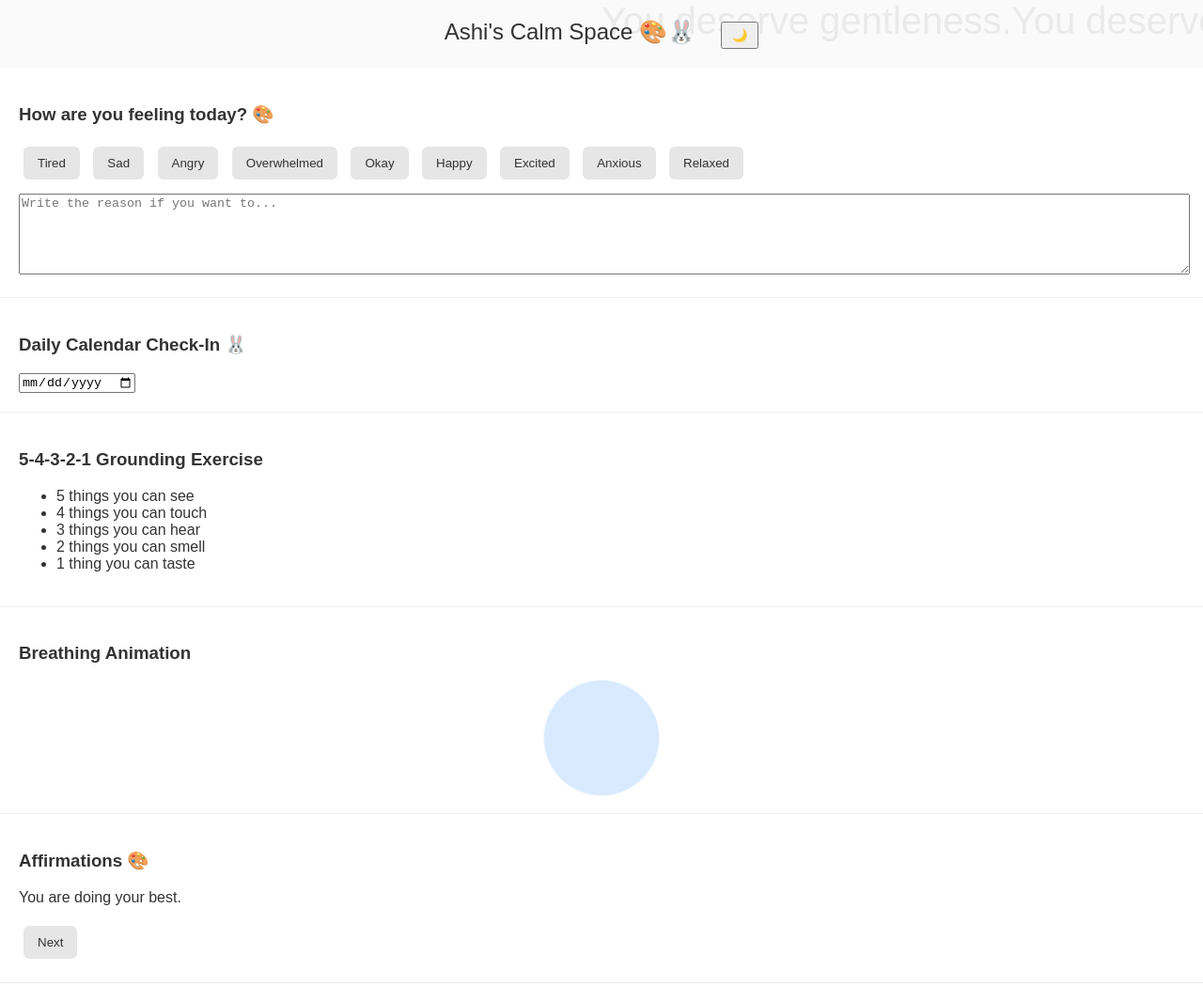
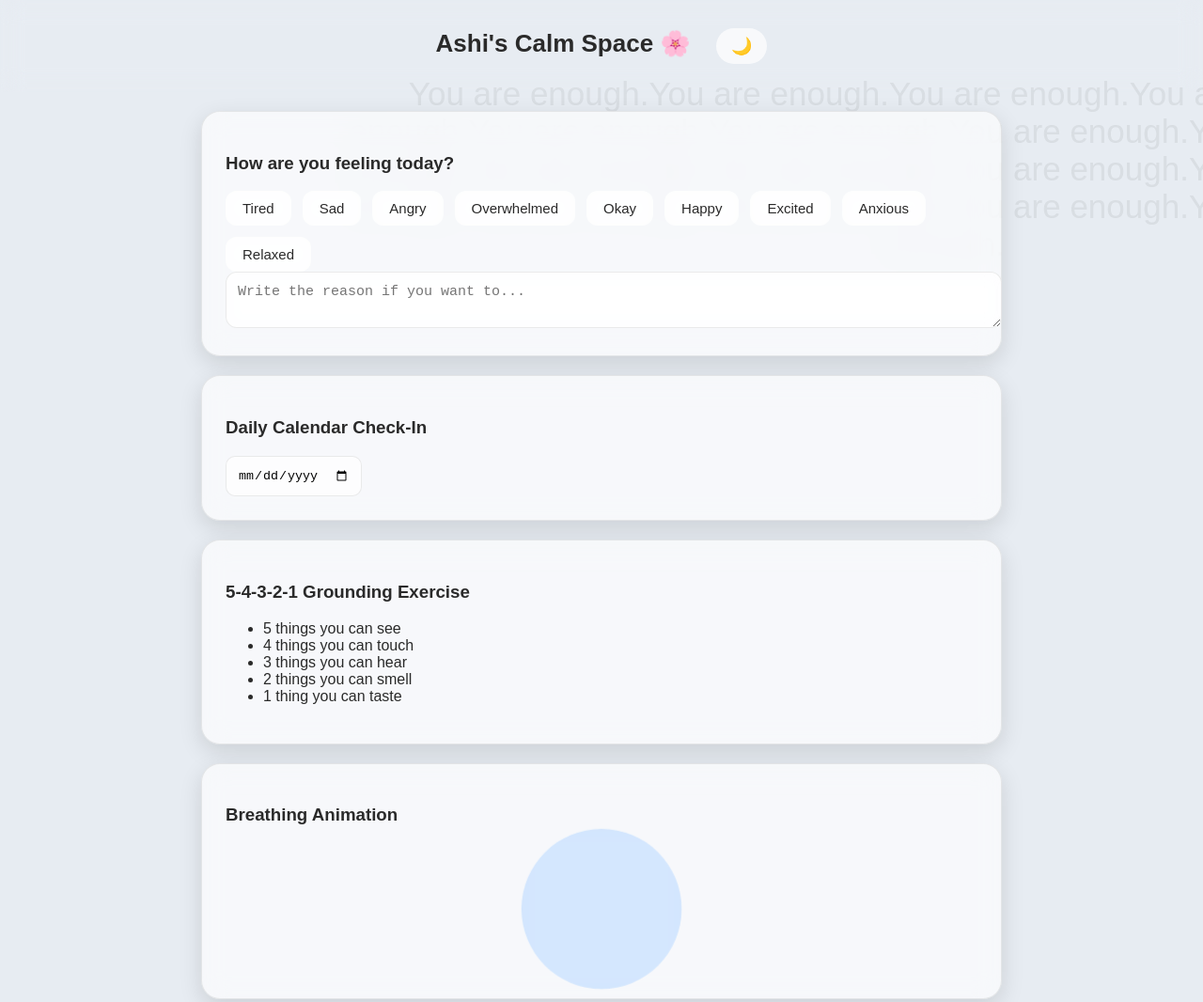
Before and after one commit to rohanrohe1434-byte/ashisafespace, a plain HTML site: page index.html in a window 1280 px wide. Shown: the top 1066 px of the page at 94% size. Drawn offline with Linux system fonts and the light colour scheme.

Commit message:
Update index.html

```diff
--- a/index.html
+++ b/index.html
@@ -4,137 +4,226 @@
 <meta charset="UTF-8" />
 <meta name="viewport" content="width=device-width, initial-scale=1.0" />
 <title>Ashi's Space</title>
+
 <style>
+/* ----------------------------------------------------------
+   THEME COLORS
+---------------------------------------------------------- */
 :root {
-  --bg-color: #fafafa;
-  --text-color: #333;
-  --section-bg: #fff;
-  --button-bg: #e6e6e6;
-  --button-text: #333;
-  --button-selected-bg: #4caf50;
+  --bg: #e7ecf2;
+  --text: #2a2a2a;
+  --card-bg: rgba(255, 255, 255, 0.65);
+  --border: rgba(0, 0, 0, 0.08);
+  --button-bg: rgba(255, 255, 255, 0.7);
+  --button-selected: #6bcf8b;
   --button-selected-text: #fff;
-  --emergency-bg: #ff6666;
+  --shadow: 0 8px 24px rgba(0, 0, 0, 0.12);
 }
 
 [data-theme="dark"] {
-  --bg-color: #1e1e1e;
-  --text-color: #f0f0f0;
-  --section-bg: #2a2a2a;
-  --button-bg: #444;
-  --button-text: #f0f0f0;
-  --button-selected-bg: #81c784;
+  --bg: #0f0f0f;
+  --text: #e5e5e5;
+  --card-bg: rgba(30, 30, 30, 0.65);
+  --border: rgba(255, 255, 255, 0.08);
+  --button-bg: rgba(40, 40, 40, 0.7);
+  --button-selected: #94f7b5;
   --button-selected-text: #000;
-  --emergency-bg: #ff4d4d;
+  --shadow: 0 8px 24px rgba(0, 0, 0, 0.5);
 }
 
+/* ----------------------------------------------------------
+   BASE
+---------------------------------------------------------- */
 body {
   margin: 0;
   padding: 0;
-  font-family: Arial, sans-serif;
-  background: var(--bg-color);
-  color: var(--text-color);
+  font-family: "Poppins", Arial, sans-serif;
+  background: var(--bg);
+  color: var(--text);
   transition: background 0.3s, color 0.3s;
+  overflow-x: hidden;
 }
 
 header {
-  padding: 20px;
   text-align: center;
-  font-size: 24px;
+  padding: 30px 10px;
+  font-size: 26px;
+  font-weight: 600;
+  backdrop-filter: blur(12px);
 }
 
+/* Theme toggle button */
 #themeToggle {
+  background: var(--button-bg);
+  border: none;
+  border-radius: 50px;
+  padding: 8px 16px;
+  cursor: pointer;
   margin-left: 20px;
-  padding: 5px 10px;
-  cursor: pointer;
+  font-size: 18px;
+  transition: 0.3s;
+}
+#themeToggle:hover {
+  transform: scale(1.08);
 }
 
+/* ----------------------------------------------------------
+   CARDS (sections)
+---------------------------------------------------------- */
 .section {
-  padding: 20px;
-  border-bottom: 1px solid #eee;
-  background: var(--section-bg);
-  transition: background 0.3s, color 0.3s;
+  margin: 20px auto;
+  width: 90%;
+  max-width: 800px;
+  padding: 25px;
+  border-radius: 20px;
+  background: var(--card-bg);
+  border: 1px solid var(--border);
+  backdrop-filter: blur(14px);
+  box-shadow: var(--shadow);
+  transition: 0.35s ease;
+}
+.section:hover {
+  transform: translateY(-2px);
 }
 
-.feeling-buttons button,
-.affirmations button {
-  margin: 5px;
-  padding: 10px 15px;
+/* ----------------------------------------------------------
+   FEELING BUTTONS
+---------------------------------------------------------- */
+.feeling-buttons {
+  display: flex;
+  flex-wrap: wrap;
+  gap: 12px;
+}
+
+.feeling-buttons button {
+  padding: 10px 18px;
+  border-radius: 12px;
   border: none;
-  border-radius: 6px;
   cursor: pointer;
   background: var(--button-bg);
-  color: var(--button-text);
-  transition: background 0.3s, color 0.3s;
+  backdrop-filter: blur(8px);
+  transition: 0.3s ease;
+  font-size: 15px;
+  color: var(--text);
+}
+
+.feeling-buttons button:hover {
+  transform: scale(1.08);
+  box-shadow: 0 4px 14px rgba(0, 0, 0, 0.12);
 }
 
 .feeling-buttons button.selected {
-  background: var(--button-selected-bg);
+  background: var(--button-selected);
   color: var(--button-selected-text);
+  box-shadow: 0 4px 12px rgba(0, 255, 100, 0.4);
 }
 
+/* ----------------------------------------------------------
+   TEXTAREA + INPUTS
+---------------------------------------------------------- */
 textarea {
   width: 100%;
-  height: 80px;
-  margin-top: 10px;
+  border-radius: 12px;
+  border: 1px solid var(--border);
+  background: var(--button-bg);
+  padding: 12px;
+  backdrop-filter: blur(8px);
+  transition: 0.3s;
+  font-size: 15px;
+}
+textarea:focus {
+  outline: none;
+  transform: scale(1.01);
+  border-color: #94e3ff;
 }
 
-.notes textarea {
-  height: 150px;
-}
-
-.emergency button {
-  padding: 12px 20px;
-  border: none;
-  border-radius: 6px;
-  background: var(--emergency-bg);
-  color: white;
-  cursor: pointer;
-}
-
-.background-quotes {
-  position: fixed;
-  top: 0;
-  left: 0;
-  width: 100%;
-  height: 100%;
-  z-index: -1;
-  opacity: 0.08;
-  font-size: 40px;
-  white-space: nowrap;
-  animation: scrollQuotes 20s linear infinite;
-}
-
-@keyframes scrollQuotes {
-  0% { transform: translateX(100%); }
-  100% { transform: translateX(-100%); }
-}
-
+/* ----------------------------------------------------------
+   BREATHING ANIMATION
+---------------------------------------------------------- */
 #breathCircle {
-  width: 120px;
-  height: 120px;
+  width: 140px;
+  height: 140px;
+  background: rgba(120, 180, 255, 0.3);
   border-radius: 50%;
-  background: #d9eaff;
   margin: auto;
-  animation: breathe 6s infinite;
+  backdrop-filter: blur(8px);
+  animation: breathe 7s infinite ease-in-out;
 }
 
 @keyframes breathe {
   0% { transform: scale(1); }
-  50% { transform: scale(1.3); }
+  50% { transform: scale(1.35); }
   100% { transform: scale(1); }
+}
+
+/* ----------------------------------------------------------
+   AFFIRMATIONS
+---------------------------------------------------------- */
+.affirmations button {
+  padding: 10px 18px;
+  border-radius: 12px;
+  border: none;
+  cursor: pointer;
+  background: var(--button-bg);
+  backdrop-filter: blur(8px);
+  transition: 0.3s ease;
+}
+.affirmations button:hover {
+  transform: scale(1.08);
+}
+
+/* ----------------------------------------------------------
+   EMERGENCY BUTTON
+---------------------------------------------------------- */
+.emergency button {
+  padding: 14px;
+  width: 100%;
+  border-radius: 14px;
+  border: none;
+  background: #ff5c5c;
+  color: white;
+  font-weight: 600;
+  cursor: pointer;
+  transition: 0.3s;
+}
+.emergency button:hover {
+  transform: scale(1.05);
+  background: #ff3b3b;
+}
+
+/* ----------------------------------------------------------
+   BACKGROUND FAINT QUOTES
+---------------------------------------------------------- */
+.background-quotes {
+  position: fixed;
+  top: 10%;
+  left: 0;
+  width: 100%;
+  font-size: 35px;
+  opacity: 0.07;
+  text-align: center;
+  animation: floatText 14s linear infinite;
+}
+
+@keyframes floatText {
+  0% { transform: translateX(100%); }
+  100% { transform: translateX(-100%); }
 }
 </style>
 </head>
+
 <body>
+
 <header>
-  Ashi's Calm Space 🎨🐰
+  Ashi's Calm Space 🌸
   <button id="themeToggle">🌙</button>
 </header>
 
 <div class="background-quotes" id="quotes"></div>
 
-<div class="section" id="checkin">
-  <h3>How are you feeling today? 🎨</h3>
+<!-- FEELINGS -->
+<div class="section">
+  <h3>How are you feeling today?</h3>
   <div class="feeling-buttons">
     <button onclick="toggleFeeling(this, 'tired')">Tired</button>
     <button onclick="toggleFeeling(this, 'sad')">Sad</button>
@@ -149,13 +238,16 @@ textarea {
   <textarea id="reason" placeholder="Write the reason if you want to..."></textarea>
 </div>
 
-<div class="section" id="calendar">
-  <h3>Daily Calendar Check‑In 🐰</h3>
-  <input type="date" id="datePicker" />
+<!-- CALENDAR -->
+<div class="section">
+  <h3>Daily Calendar Check-In</h3>
+  <input type="date" id="datePicker"
+    style="padding: 12px; border-radius: 10px; border: 1px solid var(--border); background: var(--button-bg);">
 </div>
 
-<div class="section grounding">
-  <h3>5‑4‑3‑2‑1 Grounding Exercise </h3>
+<!-- GROUNDING -->
+<div class="section">
+  <h3>5-4-3-2-1 Grounding Exercise</h3>
   <ul>
     <li>5 things you can see</li>
     <li>4 things you can touch</li>
@@ -165,62 +257,69 @@ textarea {
   </ul>
 </div>
 
-<div class="section" id="breathing">
-  <h3>Breathing Animation </h3>
+<!-- BREATH -->
+<div class="section">
+  <h3>Breathing Animation</h3>
   <div id="breathCircle"></div>
 </div>
 
+<!-- AFFIRMATIONS -->
 <div class="section affirmations">
-  <h3>Affirmations 🎨</h3>
-  <p id="affirmText"></p>
+  <h3>Affirmations</h3>
+  <p id="affirmText" style="font-size:17px; font-weight:500;"></p>
   <button onclick="nextAffirmation()">Next</button>
 </div>
 
-<div class="section notes">
-  <h3>Your Private Notes 🐰</h3>
+<!-- NOTES -->
+<div class="section">
+  <h3>Your Private Notes</h3>
   <textarea id="privateNotes"></textarea>
-  <button onclick="saveNotes()">Save</button>
+  <button onclick="saveNotes()" style="margin-top:10px; padding:10px 16px; border:none; border-radius:10px; background:var(--button-bg); cursor:pointer;">
+    Save
+  </button>
 </div>
 
-<div class="section" id="notYourFault">
-  <h3>You Are Not the Problem </h3>
+<!-- NOT YOUR FAULT -->
+<div class="section">
+  <h3>You Are Not the Problem</h3>
   <p>Abuse is not your fault.</p>
   <p>Love doesn’t require suffering.</p>
-  <p>Trust issues come from being hurt, not from being "wrong".</p>
+  <p>Your feelings are real and valid.</p>
 </div>
 
-<div class="section" id="supportMap">
-  <h3>Support Map </h3>
+<!-- SUPPORT MAP -->
+<div class="section">
+  <h3>Support Map</h3>
   <ul>
     <li>You deserve respect.</li>
-    <li>You don’t have to answer toxic messages right now.</li>
-    <li>Your feelings are valid.</li>
+    <li>You don’t have to respond to toxic messages.</li>
+    <li>Your feelings matter.</li>
   </ul>
 </div>
 
+<!-- EMERGENCY -->
 <div class="section emergency">
   <h3>Emergency Support</h3>
   <button onclick="window.location.href='tel:7997664747'">Contact</button>
 </div>
 
-<div class="corner-message">You’re not alone in this world. 🎨🐰</div>
-
 <script>
+/* Background quotes */
 const quotes = [
   "You are enough.",
-  "One step at a time.",
-  "You deserve gentleness.",
-  "You are stronger than you think.",
-  "You matter."
+  "You matter.",
+  "You deserve peace.",
+  "You are important.",
+  "You are strong."
 ];
+function cycleQuotes() {
+  document.getElementById("quotes").innerText =
+    quotes[Math.floor(Math.random() * quotes.length)].repeat(20);
+}
+setInterval(cycleQuotes, 3000);
+cycleQuotes();
 
-function randomQuote() {
-  const q = quotes[Math.floor(Math.random() * quotes.length)];
-  document.getElementById('quotes').innerText = q.repeat(20);
-}
-setInterval(randomQuote, 3000);
-randomQuote();
-
+/* Affirmations */
 let affirmList = [
   "You are doing your best.",
   "You deserve peace.",
@@ -229,62 +328,66 @@ let affirmList = [
   "You are allowed to rest."
 ];
 let affirmIndex = 0;
+
 function nextAffirmation() {
-  document.getElementById('affirmText').innerText = affirmList[affirmIndex];
+  document.getElementById("affirmText").innerText = affirmList[affirmIndex];
   affirmIndex = (affirmIndex + 1) % affirmList.length;
 }
 nextAffirmation();
 
+/* Notes */
 function saveNotes() {
-  localStorage.setItem('ashi_private_notes', document.getElementById('privateNotes').value);
+  localStorage.setItem("ashi_private_notes", document.getElementById("privateNotes").value);
+}
+document.getElementById("privateNotes").value =
+  localStorage.getItem("ashi_private_notes") || "";
+
+/* Theme toggle */
+const themeToggle = document.getElementById("themeToggle");
+const savedTheme = localStorage.getItem("ashi_theme") || "light";
+document.documentElement.setAttribute("data-theme", savedTheme);
+updateToggleIcon(savedTheme);
+
+themeToggle.addEventListener("click", () => {
+  const currentTheme = document.documentElement.getAttribute("data-theme");
+  const newTheme = currentTheme === "light" ? "dark" : "light";
+  document.documentElement.setAttribute("data-theme", newTheme);
+  localStorage.setItem("ashi_theme", newTheme);
+  updateToggleIcon(newTheme);
+});
+function updateToggleIcon(theme) {
+  themeToggle.innerText = theme === "light" ? "🌙" : "☀️";
 }
 
-document.getElementById('privateNotes').value = localStorage.getItem('ashi_private_notes') || "";
-
-// Theme toggle
-const themeToggle = document.getElementById('themeToggle');
-const savedTheme = localStorage.getItem('ashi_theme') || 'light';
-document.documentElement.setAttribute('data-theme', savedTheme);
-updateToggleIcon(savedTheme);
-
-themeToggle.addEventListener('click', () => {
-  const currentTheme = document.documentElement.getAttribute('data-theme');
-  const newTheme = currentTheme === 'light' ? 'dark' : 'light';
-  document.documentElement.setAttribute('data-theme', newTheme);
-  localStorage.setItem('ashi_theme', newTheme);
-  updateToggleIcon(newTheme);
-});
-
-function updateToggleIcon(theme) {
-  themeToggle.innerText = theme === 'light' ? '🌙' : '☀️';
-}
-
-// Multiple emotions selection
+/* Emotion buttons multiple toggle */
 let selectedFeelings = [];
 
 function toggleFeeling(button, emotion) {
   const index = selectedFeelings.indexOf(emotion);
+
   if (index === -1) {
     selectedFeelings.push(emotion);
-    button.classList.add('selected');
+    button.classList.add("selected");
   } else {
     selectedFeelings.splice(index, 1);
-    button.classList.remove('selected');
+    button.classList.remove("selected");
   }
-  localStorage.setItem('ashi_selected_feelings', JSON.stringify(selectedFeelings));
-  console.log('Selected emotions:', selectedFeelings);
+
+  localStorage.setItem("ashi_selected_feelings", JSON.stringify(selectedFeelings));
 }
 
-// Load saved feelings on page load
-window.addEventListener('DOMContentLoaded', () => {
-  const saved = JSON.parse(localStorage.getItem('ashi_selected_feelings') || '[]');
+/* Load saved feelings */
+window.addEventListener("DOMContentLoaded", () => {
+  const saved = JSON.parse(localStorage.getItem("ashi_selected_feelings") || "[]");
   selectedFeelings = saved;
+
   saved.forEach(emotion => {
-    const btn = [...document.querySelectorAll('.feeling-buttons button')]
-                .find(b => b.textContent.toLowerCase() === emotion);
-    if (btn) btn.classList.add('selected');
+    const btn = [...document.querySelectorAll(".feeling-buttons button")]
+      .find(b => b.textContent.toLowerCase() === emotion);
+    if (btn) btn.classList.add("selected");
   });
 });
 </script>
+
 </body>
 </html>
```
